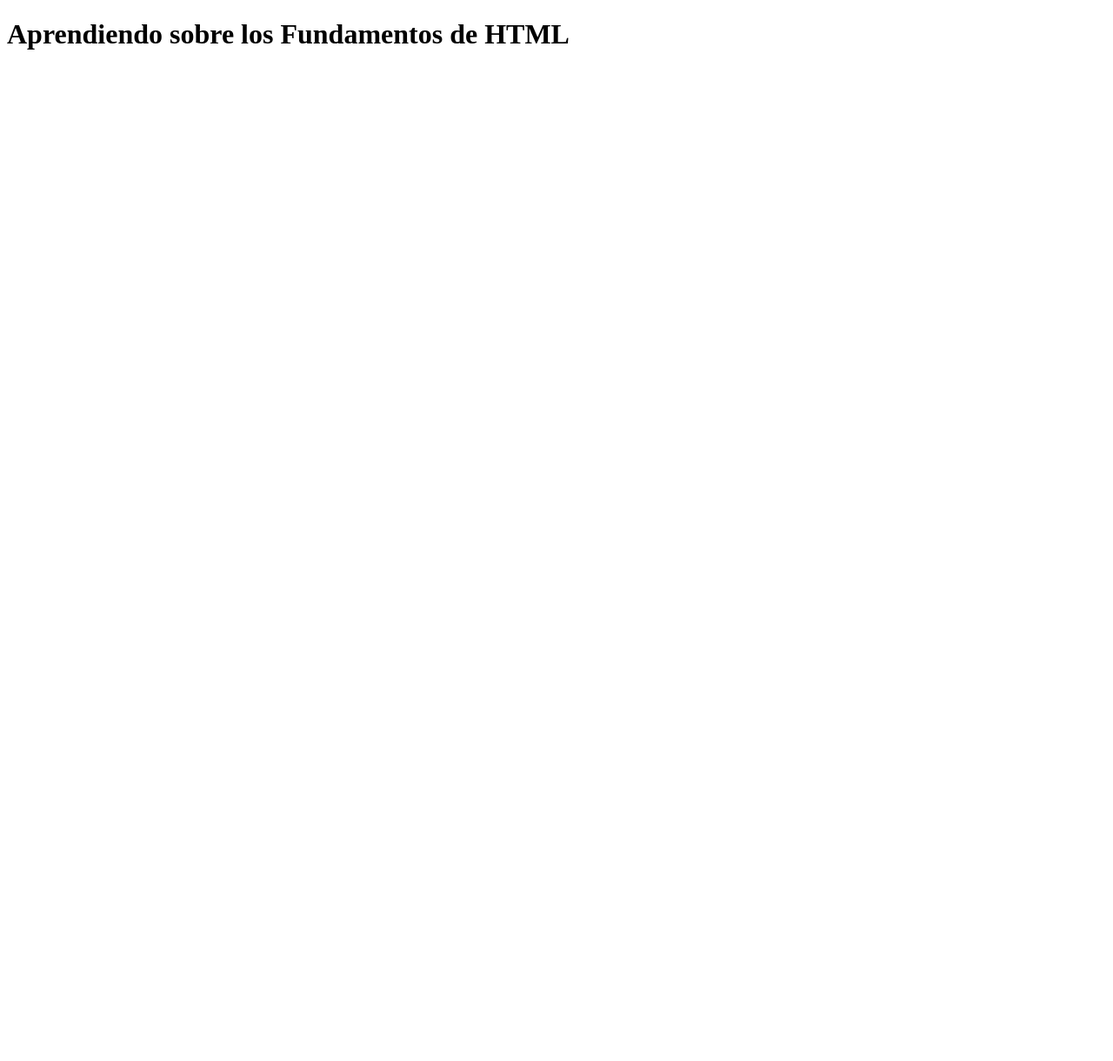
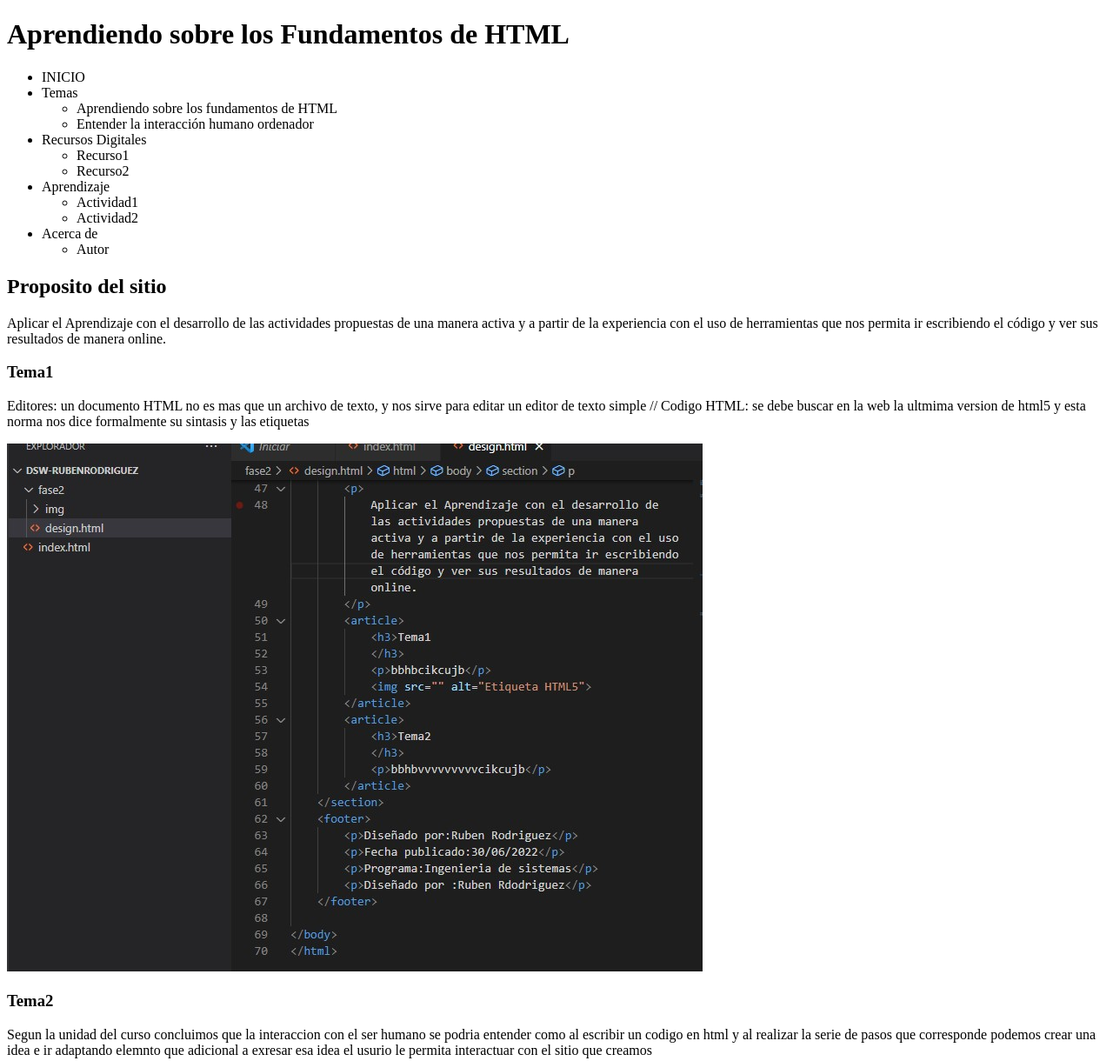
Before and after one commit to Rwebprogram/DSW-RubenRodriguez, a plain HTML site: page fase2/design.html in a window 1280 px wide. Shown: the top 1220 px of the page at 87% size. Before the commit the page ends 800 px from the top, so only its background shows below. Drawn offline with Linux system fonts and the light colour scheme.

Commit message:
Fase2
Desarrollo de la actividad 2 - 3 imagenes y estructura sugerida

```diff
--- a/fase2/design.html
+++ b/fase2/design.html
@@ -12,6 +12,61 @@
             Aprendiendo sobre los Fundamentos de HTML
         </h1>
     </header>
+    <nav>
+        <ul>
+           <li>INICIO</li>
+           <li>Temas
+            <ul>
+                <li>Aprendiendo sobre los fundamentos de HTML</li>
+                <li>Entender la interacción humano ordenador</li>
+            </ul>
+           </li>
+           <li>Recursos Digitales
+            <ul>
+                <li>Recurso1</li>
+                <li>Recurso2</li>
+            </ul>
+           </li>
+           <li>Aprendizaje
+            <ul>
+                <li>Actividad1</li>
+                <li>Actividad2</li>
+            </ul>
+           </li>
+           <li>Acerca de
+            <ul>
+                <li>Autor</li>
+            </ul>
+           </li>
+        </ul>
+    </nav>
+    <section>
+        <h2> Proposito del sitio </h2>
+        <p>
+            Aplicar el Aprendizaje con el desarrollo de las actividades propuestas de una manera activa y a partir de la experiencia con el uso de herramientas que nos permita ir escribiendo el código y ver sus resultados de manera online.
+        </p>
+        <article>
+            <h3>Tema1
+            </h3>
+            <p>Editores: un documento HTML no es mas que un archivo de texto, y nos sirve para editar un editor de texto simple //             Codigo HTML: se debe buscar en la web la ultmima version de html5 y esta norma nos dice formalmente su sintasis y las etiquetas
+            </p>
+            <img src="img/tema1.jpg" alt="Etiqueta HTML5">
+        </article>
+        <article>
+            <h3>Tema2
+            </h3>
+            <p>Segun la unidad del curso concluimos que la interaccion con el ser humano se podria entender como al escribir un codigo en html y al realizar la serie de pasos que corresponde podemos crear una idea e ir adaptando elemnto que adicional a exresar esa idea el usurio le permita interactuar con el sitio que creamos</p>
+            <img src="img/tema2.jpg" alt="Interaccion humano">
+        </article>
+    </section>
+    <h4>Mockup</h4>
+    <img src="img/mockup.jpg" alt="Diseño de Mockup">
+    <footer>
+        <p>Diseñado por:Ruben Rodriguez</p>
+        <p>Fecha publicado:30/06/2022</p>
+        <p>Programa:Ingenieria de sistemas</p>
+        <p>Diseñado por :Ruben Rodriguez</p>
+            </footer>
 
 </body>
 </html>
```
Also changed, not shown: index.html (+2 -0 lines), fase2/img/mockup.jpg (added), fase2/img/tema1.jpg (added), fase2/img/tema2.jpg (added).
